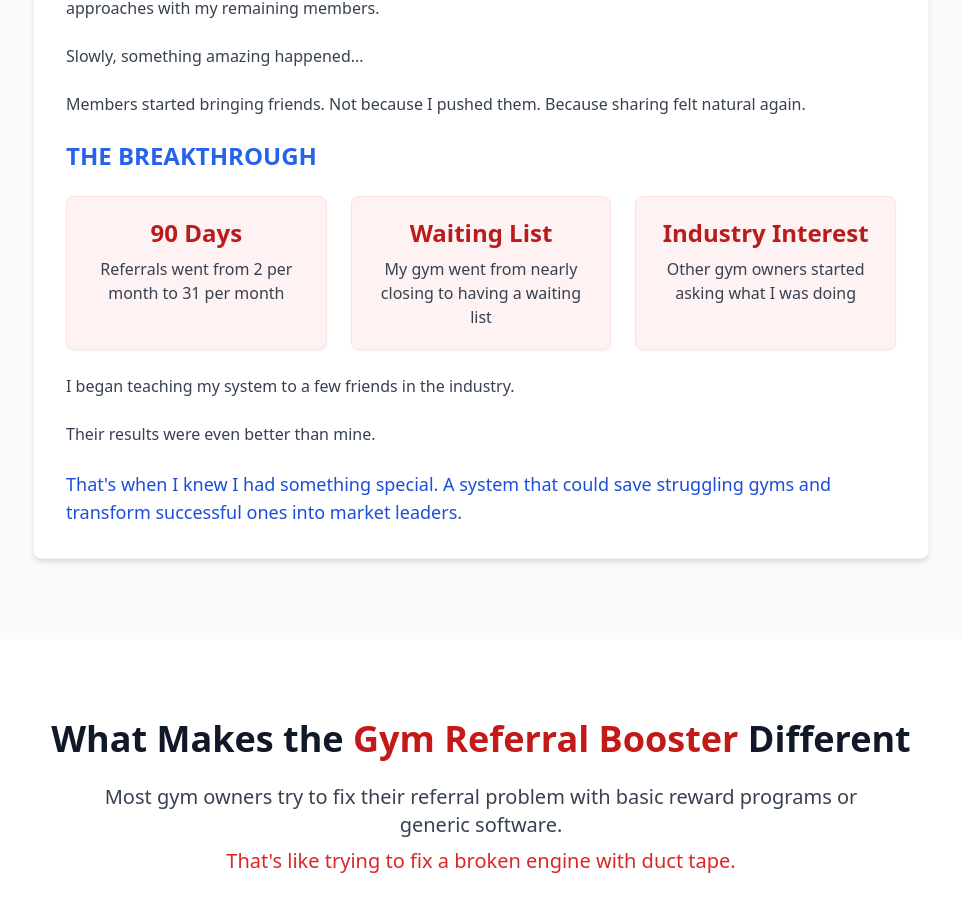
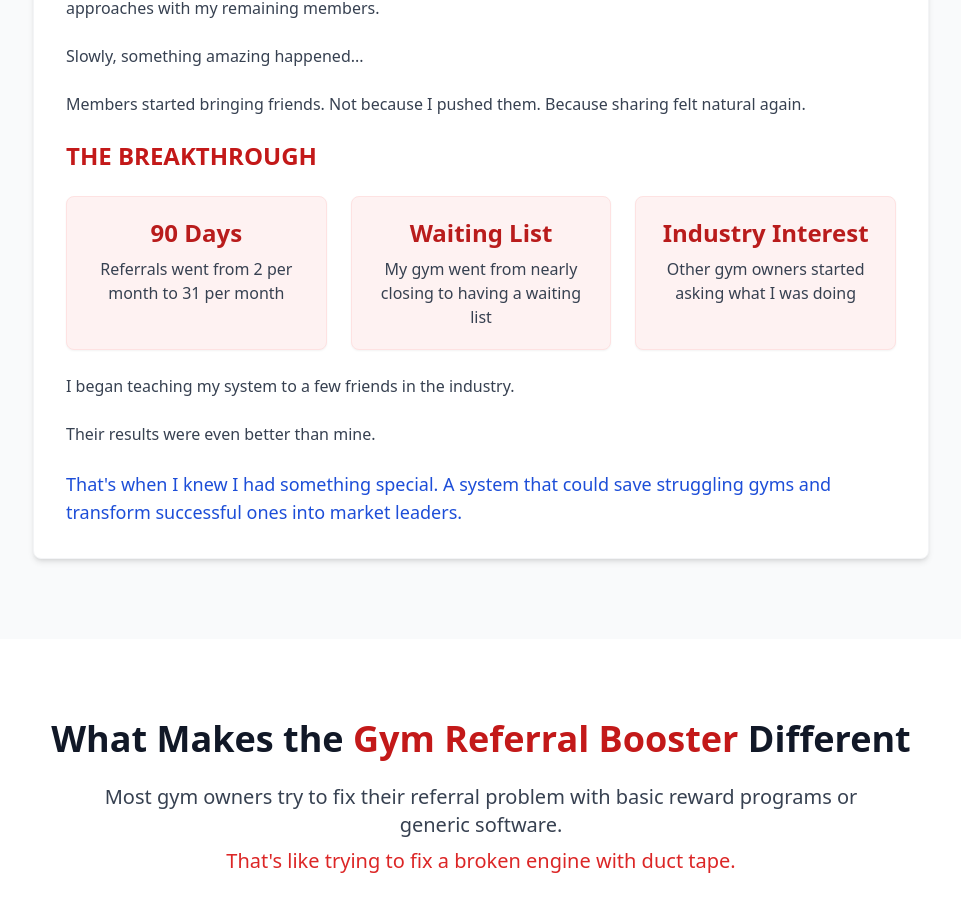
Before and after one commit to pdavid003/gym-referral-booster, a React (Vite) app: page / in a window 1280 px wide. Shown: the part 8055-8967 px from the top of the page, without its empty margins (159-1120 px from the left). Built offline with nearby package versions, Linux system fonts and the light colour scheme.

Commit message:
Updated OriginStorySection.tsx

```diff
--- a/src/components/OriginStorySection.tsx
+++ b/src/components/OriginStorySection.tsx
@@ -116,7 +116,7 @@ const OriginStorySection: React.FC = () => {
                 Members started bringing friends. Not because I pushed them. Because sharing felt natural again.
               </p>
 
-              <h3 className="text-2xl font-bold text-blue-600 mt-12 mb-4">
+              <h3 className="text-2xl font-bold text-primary-600 mt-12 mb-4">
                 THE BREAKTHROUGH
               </h3>
 
```
